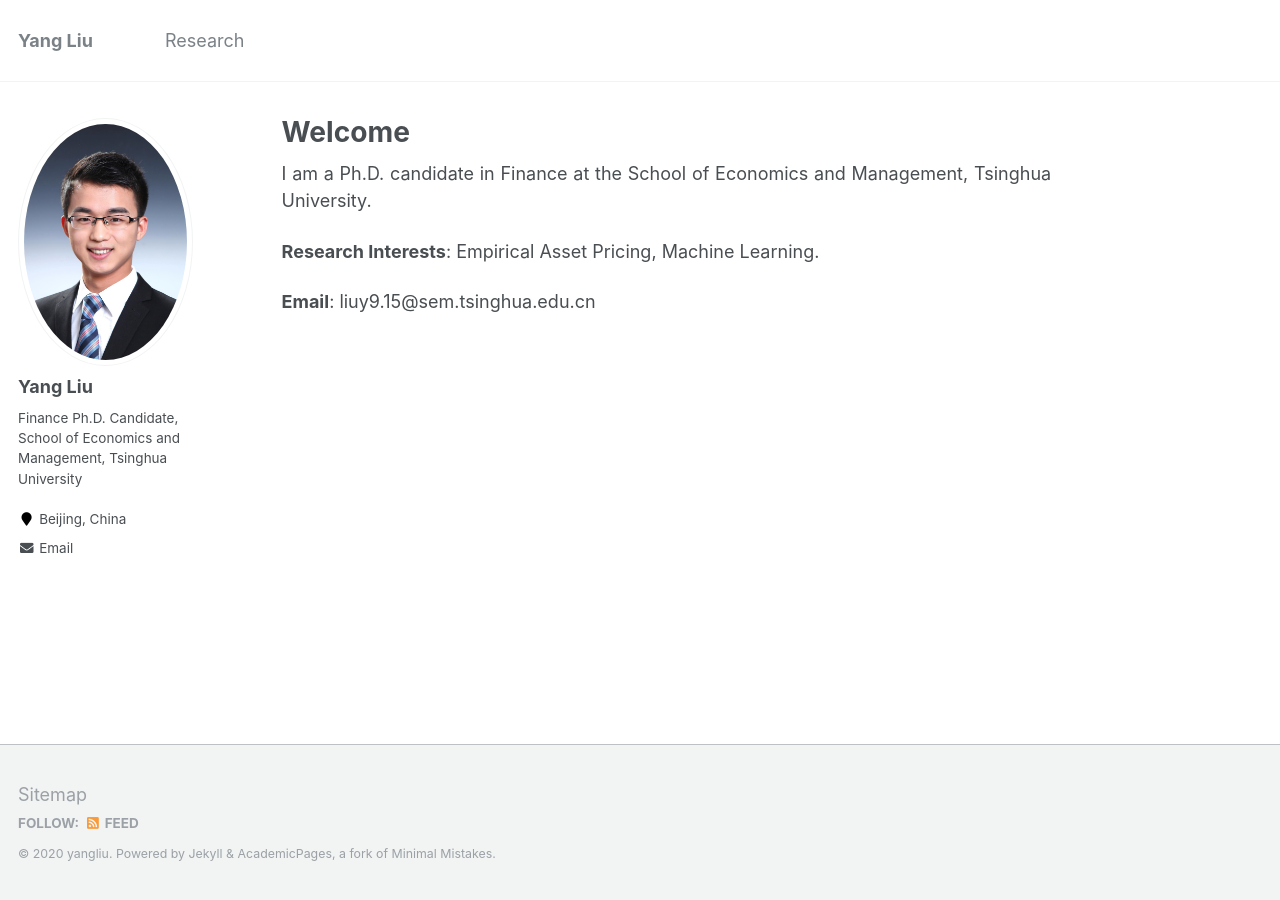
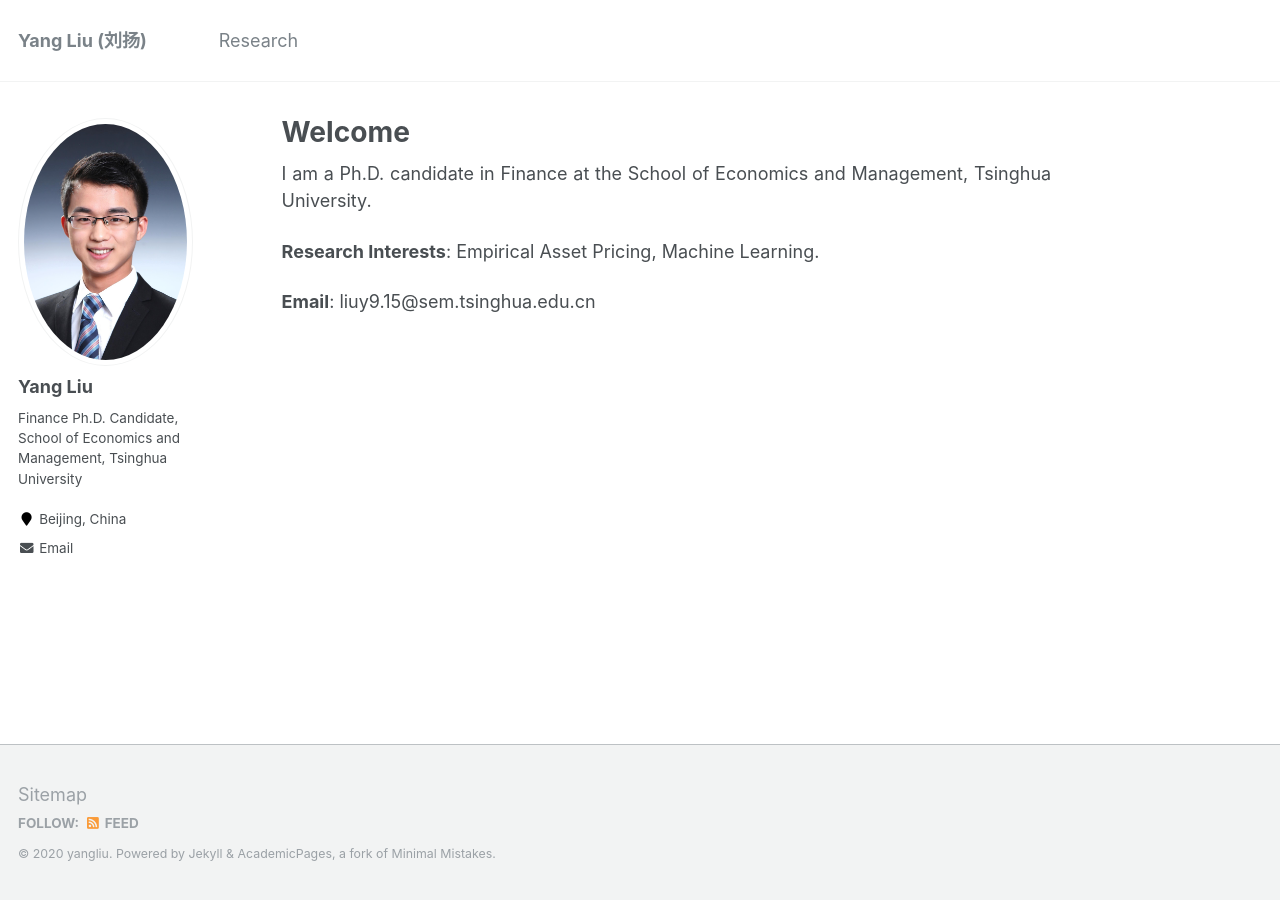
Before and after one commit to yangliu-finance/yangliu-finance.github.io, a Jekyll site: the page built from _pages/about.md, in a window 1280 px wide. Built offline with Jekyll 4.4.1, drawn with Linux system fonts in a browser that asks for light colours.

Commit message:
Update _config.yml

```diff
--- a/_config.yml
+++ b/_config.yml
@@ -7,7 +7,7 @@
 
 # Site Settings
 locale                   : "en-US"
-title                    : "Yang Liu" #"yangliu-finance"
+title                    : "Yang Liu (刘扬)" #"yangliu-finance"
 title_separator          : "-"
 name                     : &name "yangliu"
 description              : &description "Finance PhD Candidate"
```
